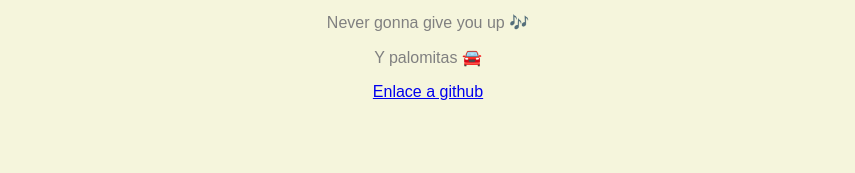
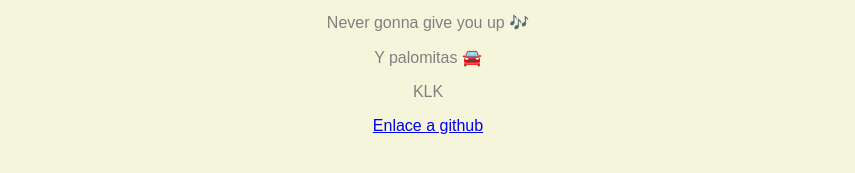
Before and after one commit to rsvives/pagina_chachi, a plain HTML site: page index.html in a window 1280 px wide. Shown: the part 435-608 px from the top of the page, without its empty margins (212-1067 px from the left). Drawn offline with Linux system fonts and the light colour scheme.

Commit message:
Merge Completed

```diff
--- a/index.html
+++ b/index.html
@@ -18,6 +18,7 @@
     <p>Con patatinas 🍟</p>
     <p>Never gonna give you up 🎶</p>
     <p>Y palomitas 🚘</p>
+    <p>KLK</p>
     <a href="https://github.com/rodri-afa">Enlace a github</a>
 </body>
 
```
